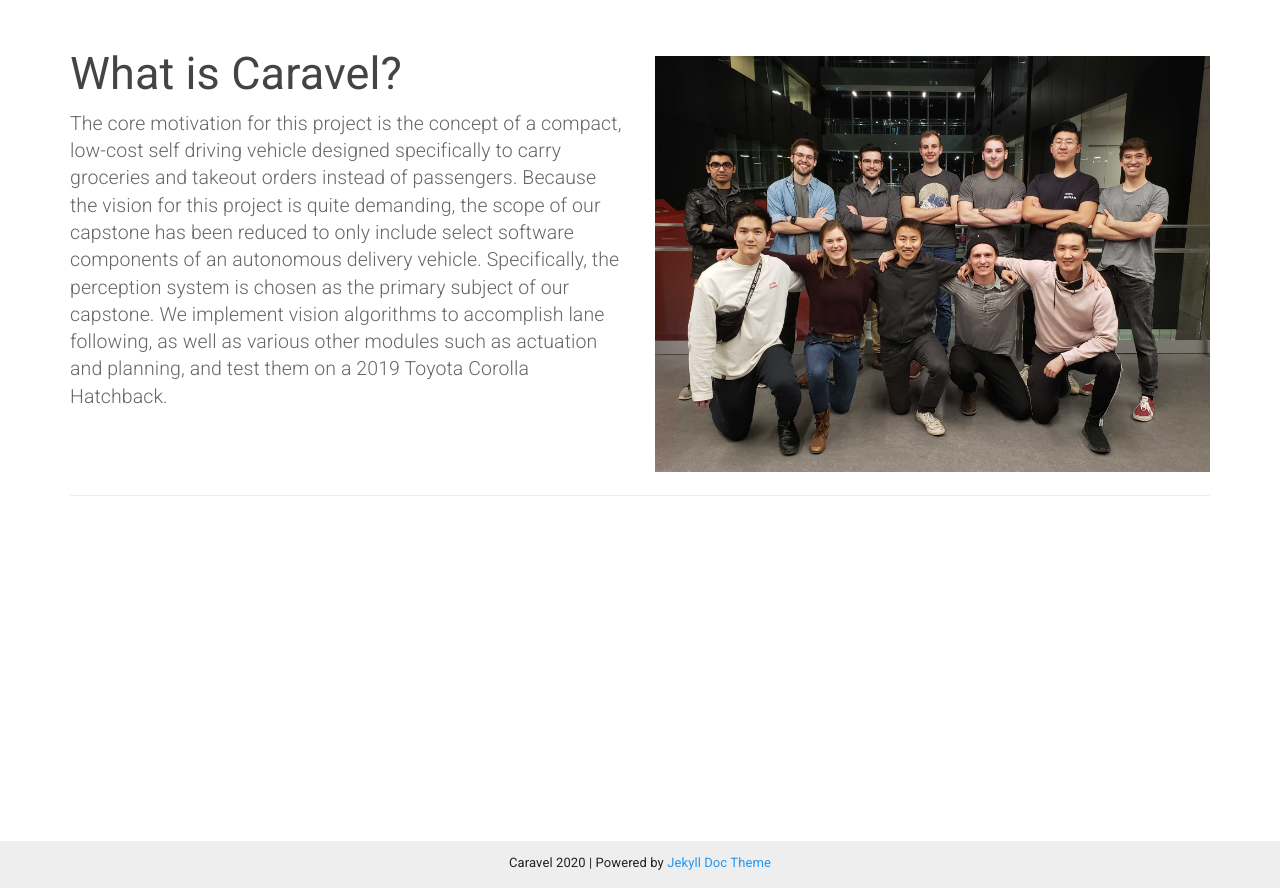
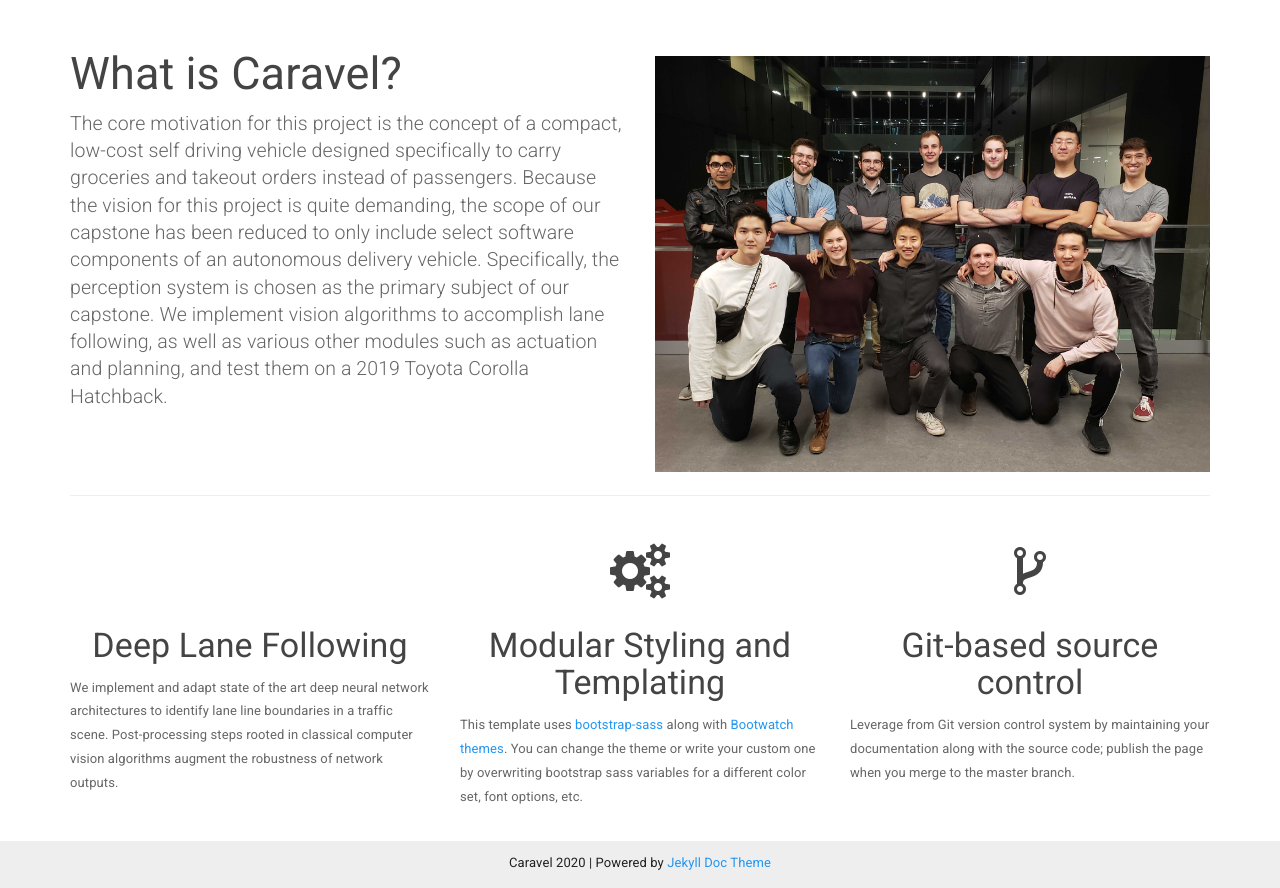
Before and after one commit to gocaravel/gocaravel-site, a Jekyll site: the page built from index.html, in a window 1280 px wide and 1321 px high, cut to the strip 433-1321 px from the top of the window. Built offline with Jekyll 4.4.1, drawn with Linux system fonts in a browser that asks for light colours.

Commit message:
update front page

```diff
--- a/index.html
+++ b/index.html
@@ -43,4 +43,32 @@ class="header-light regular-pad">What is Caravel?</h2> <p class="lead">
     </div>
     <hr>
 
+    <div class="row">
+
+        <div class="col-sm-4">
+            <h1 class="text-center"><i class="fas fa-road" aria-hidden="true"></i></h1>
+            <h3 class="text-center">Deep Lane Following</h3>
+            <p>
+
+            We implement and adapt state of the art deep neural network architectures to identify lane line boundaries in a traffic scene.
+            Post-processing steps rooted in classical computer vision algorithms augment the robustness of network outputs.
+
+            </p>
+        </div>
+
+        <div class="col-sm-4">
+            <h1 class="text-center"><i class="fa fa-cogs" aria-hidden="true"></i></h1>
+            <h3 class="text-center">Modular Styling and Templating</h3>
+            <p>This template uses <a href="https://github.com/twbs/bootstrap-sass">bootstrap-sass</a> along with <a href="https://bootswatch.com/">Bootwatch themes</a>.
+            You can change the theme or write your custom one by overwriting bootstrap sass variables for a different color set, font options, etc.</p>
+        </div>
+
+        <div class="col-sm-4">
+            <h1 class="text-center"><i class="fa fa-code-fork" aria-hidden="true"></i></h1>
+            <h3 class="text-center">Git-based source control</h3>
+            <p>Leverage from Git version control system by
+              maintaining your documentation along with the source code; publish the page when you merge to the master branch.</p>
+        </div>
+    </div>
+
 </div>
```
